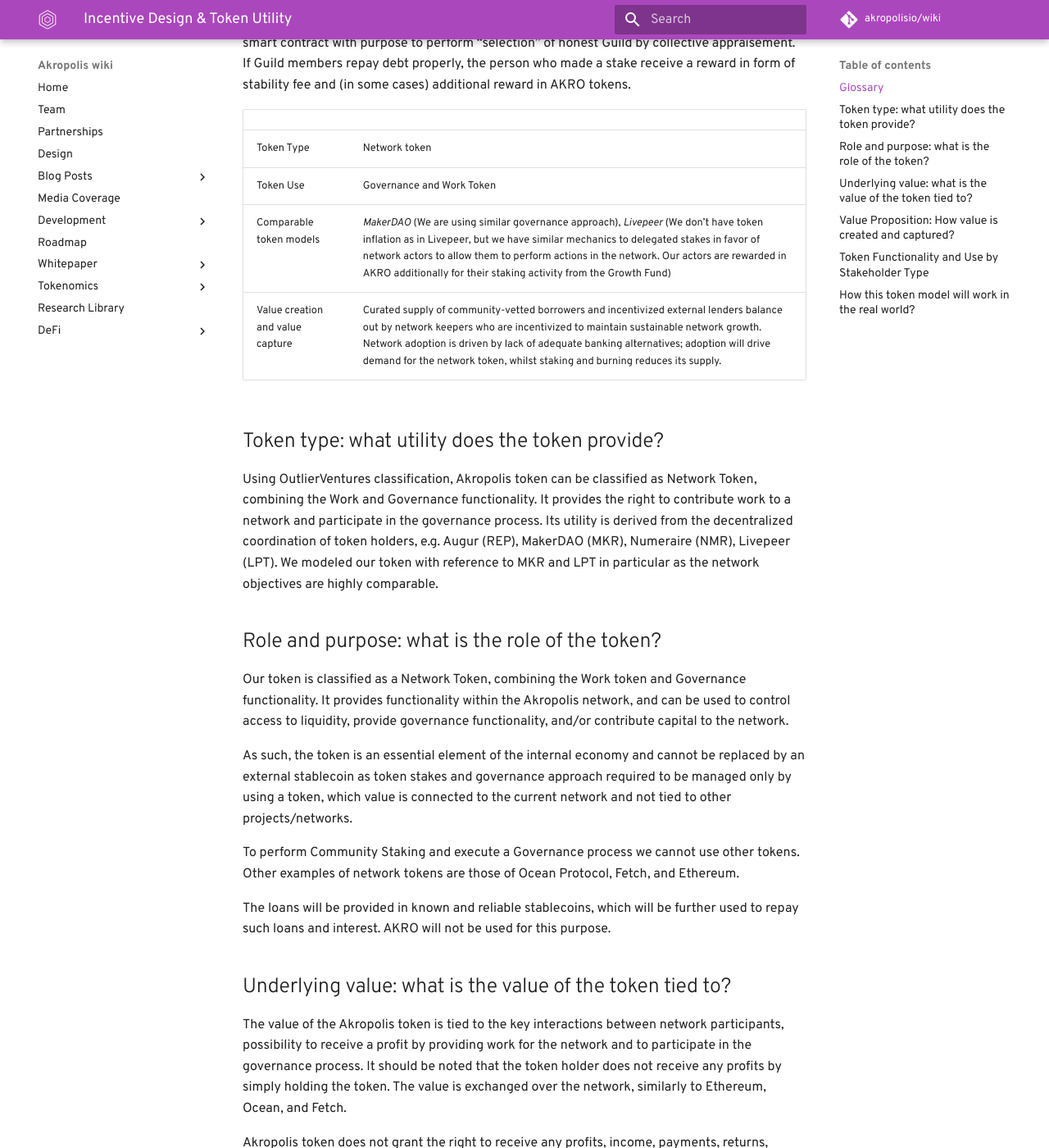
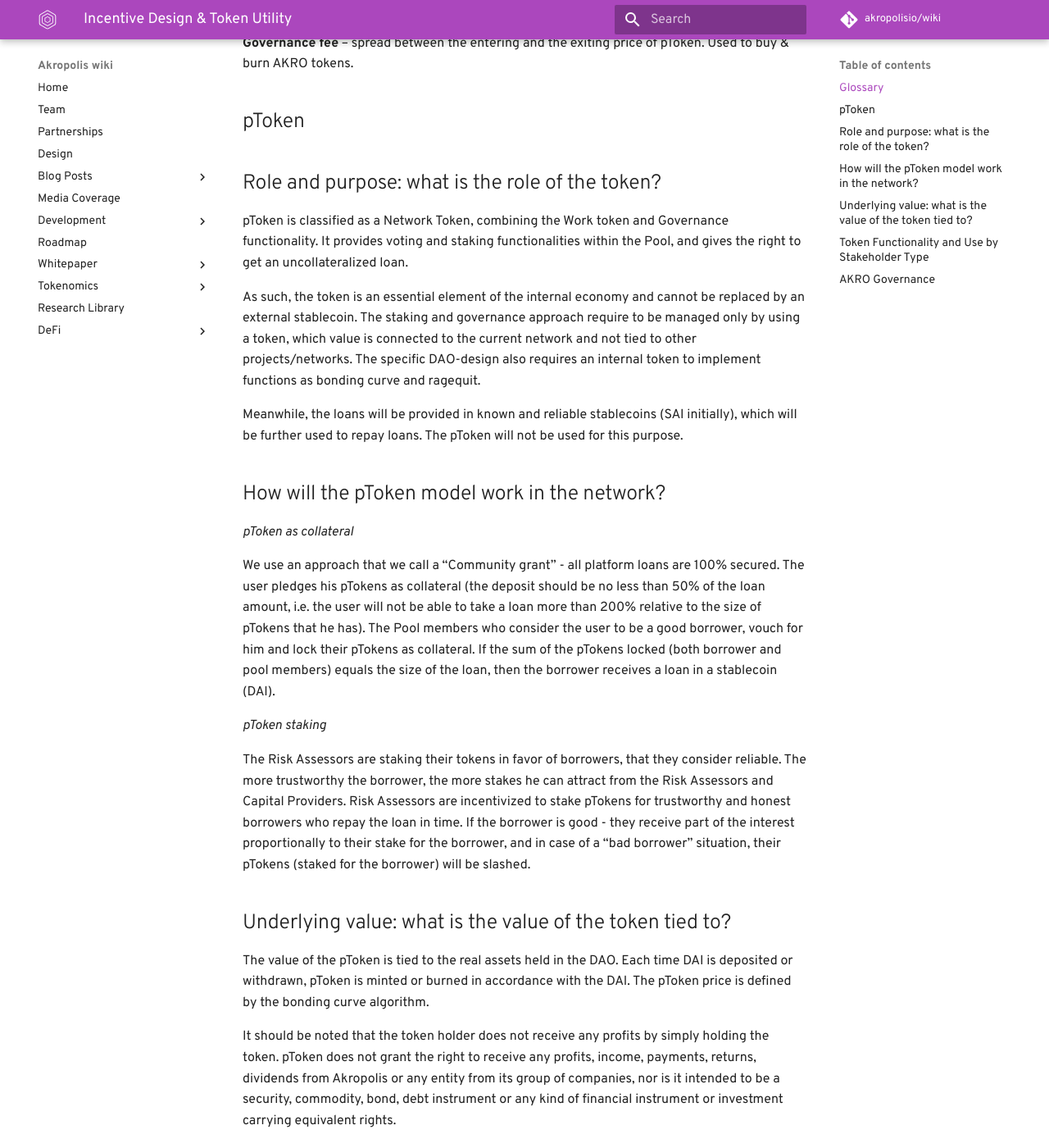
Before and after one commit to kaonone/wiki, an MkDocs documentation site: the page built from docs/tokenomics.md, in a window 1280 px wide and 1400 px high, scrolled down 510 px. Shown: the whole window at 82% size. Built offline with MkDocs 1.6.1 and Material for MkDocs 9.7.7, drawn with Linux system fonts in a browser that asks for light colours; some web fonts are replaced; comment, search, counter and statistics services are not loaded; old or Windows-style settings are respelled for this version of MkDocs; some of the changed text lies outside the part shown.

Commit message:
Update tokenomics.md

```diff
--- a/docs/tokenomics.md
+++ b/docs/tokenomics.md
@@ -1,88 +1,64 @@
 # Incentive Design & Token Utility
-
 
 ## Glossary
 
+**pToken**  –  ERC20 token of the Akropolis DAO. Gives the right to vote on decisions inside the pool and get access to an uncollateralized loan.
 
-**Stability fee** - a reward for Network Keepers for staking in favor of "honest" Guilds (which members repay debts properly). This reward is charged as part of the interest rate of a loan.
+**AKRO** – ERC20 token for system governance. Gives the right to vote for changes in the DAO parameters - interest rate, bonding curve parameters, loan collateralization ratio, etc..
+
+**Bonding curve** – mathematical formula defining the pToken price due to the pool liquidity and the number of issued pTokens.
+
+**Staking** – a process of placing and locking pTokens as a risk deposit to a special smart contract with the purpose to vouch for an honest borrower. If the borrower repays the debt properly, the person who staked for him receives a reward in the form of an interest fee. Tokens are unlocked as the borrower repays his debt, and in case he doesn’t - tokens are slashed (burned).
+
+**Governance fee** – spread between the entering and the exiting price of pToken. Used to buy & burn AKRO tokens.
+
+## pToken
+
+## Role and purpose: what is the role of the token?
+
+pToken is classified as a Network Token, combining the Work token and Governance functionality. It provides voting and staking functionalities within the Pool, and gives the right to get an uncollateralized loan.
+
+As such, the token is an essential element of the internal economy and cannot be replaced by an external stablecoin. The staking and governance approach require to be managed only by using a token, which value is connected to the current network and not tied to other projects/networks. The specific DAO-design also requires an internal token to implement functions as bonding curve and ragequit.
+
+Meanwhile, the loans will be provided in known and reliable stablecoins (SAI initially), which will be further used to repay loans. The pToken will not be used for this purpose.
+
+## How will the pToken model work in the network?
+
+*pToken as collateral*
+
+We use an approach that we call a “Community grant” - all platform loans are 100% secured. The user pledges his pTokens as collateral (the deposit should be no less than 50% of the loan amount, i.e. the user will not be able to take a loan more than 200% relative to the size of pTokens that he has). The Pool members who consider the user to be a good borrower, vouch for him and lock their pTokens as collateral. If the sum of the pTokens locked (both borrower and pool members) equals the size of the loan, then the borrower receives a loan in a stablecoin (DAI).
+
+*pToken staking*
+
+The Risk Assessors are staking their tokens in favor of borrowers, that they consider reliable. The more trustworthy the borrower, the more stakes he can attract from the Risk Assessors and Capital Providers. Risk Assessors are incentivized to stake pTokens for trustworthy and honest borrowers who repay the loan in time. If the borrower is good - they receive part of the interest proportionally to their stake for the borrower, and in case of a “bad borrower” situation, their pTokens (staked for the borrower) will be slashed.
+
+## Underlying value: what is the value of the token tied to?
+
+The value of the pToken is tied to the real assets held in the DAO. Each time DAI is deposited or withdrawn, pToken is minted or burned in accordance with the DAI. The pToken price is defined by the bonding curve algorithm.
+
+It should be noted that the token holder does not receive any profits by simply holding the token. pToken does not grant the right to receive any profits, income, payments, returns, dividends from Akropolis or any entity from its group of companies, nor is it intended to be a security, commodity, bond, debt instrument or any kind of financial instrument or investment carrying equivalent rights.
+
+## Token Functionality and Use by Stakeholder Type
+
+The token functionality and use is similar to the one used in the Nexus Mutual bonding curve and designed to ensure that all participants, acting in their own self-interests are motivated to (a) maximize the revenue captured through and by the network; and (b) maintain sustainable liquidity growth in the network. Please note that a party may combine roles for a greater impact within the network.
 
 
-**Penalty fee** - a penalty, applied in situation of default on debt of at least one Guild member to the stakes in her favor. It means, that all stakes are equally penalized for a certain percentage of tokens for every default even.
+|    	|      **Economic Objectives**      	|   **How does a token help?**	|
+|----------	|-------------	|---	|
+| Borrower 	|  <li>Have access to uncollateralized loans; <li>Have a regular availability to take a loan;|  <li>The token issued equivalently to the amount of DAI allows you to make a request for an unsecured loan in the pool and collateralize a loan. The user can get a 200% loan of the amount of pToken available. <li>Also, high liquidity in the pool formed by depositing funds, using a token, attracting users according to the bonding curve-  implies the constant presence of a “living” asset available for a loan. Thus, the user has access to an unsecured loan.  |
+| Capital Provider 	|  <li>To grant loans with the best risk/profit ratio  |  <li>Providing capital in pToken, the provider can stake for the requests of the borrowers, receiving a percentage of interest.  |
+|  Risk Assessor  |  <li>Get rewarded for the correct risk assessment and tokens staking  |  <li>pToken allows you to delegate the management of tokens of other users to a risk assessor. Upon successful risk management, the assessor receives his set percentage of interest for staking.  |
 
 
-**Infra-network interest rate** - the maximum value of interest rate magnitude that can be applied to a loan.
+## AKRO Governance
 
+Our management system is similar in its principles to the MakerDAO governance.
+By purchasing and staking AKRO tokens, the user can:
 
-**Governance fee** - the percentage of a debt, that is required to be paid in AKRO tokens which are burned after that. Similar to MKR in MakerDAO.
+●	Participate in the system governance - vote for changes in bonding curve parameters, collateralization level, buyback parameters, etc. It can be only done only by AKRO holders (and not pTokens holders) to prevent pool members from abusing their power (e.g. entering the pool, change bonding curve and make the pTokens too expensive to enter the pool for future members).
 
-
-**Staking**  - a process of placing AKRO tokens as a risky deposit (or skin in the game) to special smart contract with purpose to perform “selection” of honest Guild by collective appraisement. If Guild members repay debt properly, the person who made a stake receive a reward in form of stability fee and (in some cases) additional reward in AKRO tokens.
+●	Buyback & Burn - there is a spread between enter and exit price of the pToken, which forms pool earnings (formula in [Bonding curve mechanics]). It is used for AKRO tokens buyback from the market and burn it.
 
 
 
-|   	|          	|
-|----------	|-------------	|
-| Token Type   	|     Network token      	|
-| Token Use 	|  Governance and Work Token 	|
-| Comparable token models 	|    *MakerDAO* (We are using similar governance approach), *Livepeer* (We don’t have token inflation as in Livepeer, but we have similar mechanics to delegated stakes in favor of network actors to allow them to perform actions in the network. Our actors are rewarded in AKRO additionally for their staking activity from the Growth Fund)   	|
-| Value creation and value capture	| Curated supply of community-vetted borrowers and incentivized external lenders balance out by network keepers who are incentivized to maintain sustainable network growth. Network adoption is driven by lack of adequate banking alternatives; adoption will drive demand for the network token, whilst staking and burning reduces its supply. 	|
-
-
-
-## Token type: what utility does the token provide?
-Using OutlierVentures classification, Akropolis token can be classified as Network Token, combining the Work and Governance functionality. It provides the right to contribute work to a network and participate in the governance process. Its utility is derived from the decentralized coordination of token holders, e.g. Augur (REP), MakerDAO (MKR), Numeraire (NMR), Livepeer (LPT). We modeled our token with reference to MKR and LPT in particular as the network objectives are highly comparable.
-
-
-## Role and purpose: what is the role of the token?
-Our token is classified as a Network Token, combining the Work token and Governance functionality. It provides functionality within the Akropolis network, and can be used to control access to liquidity, provide governance functionality, and/or contribute capital to the network.
-
-As such, the token is an essential element of the internal economy and cannot be replaced by an external stablecoin as token stakes and governance approach required to be managed only by using a token, which value is connected to the current network and not tied to other projects/networks.
-
-To perform Community Staking and execute a Governance process we cannot use other tokens. Other examples of network tokens are those of Ocean Protocol, Fetch, and Ethereum.
-
-The loans will be provided in known and reliable stablecoins, which will be further used to repay such loans and interest. AKRO will not be used for this purpose.
-
-
-## Underlying value: what is the value of the token tied to?
-The value of the Akropolis token is tied to the key interactions between network participants, possibility to receive a profit by providing work for the network and to participate in the governance process. It should be noted that the token holder does not receive any profits by simply holding the token. The value is exchanged over the network, similarly to Ethereum, Ocean, and Fetch.
-
-Akropolis token does not grant the right to receive any profits, income, payments, returns, dividends from Akropolis or any entity from its group of companies, nor is it intended to be a security, commodity, bond, debt instrument or any kind of financial instrument or investment carrying equivalent rights.
-
-
-## Value Proposition: How value is created and captured?
-The network’s raison-d’etre is to create value for its participants where none existed before and to either (a) meet a current need, or  (b) enable a novel prior inconceivable or impossible value-accretive functionality.  Our value proposition addresses existing challenges to growth and scalability of AFOs and offers novel ways of interaction, governance and value exchange. Thus, the Network’s benefits to users and tokenholders are:
-
-* Substantial cost reduction, ease of set-up and low cost of maintenance;
-
-* Reduction of perceived and real transactional risks;
-
-* Network growth in terms of volume of transactions parsed through it and number of users;
-
-* Scalability across geographies.
-
-
-## Token Functionality and Use by Stakeholder Type
-Token functionality and use is modeled using Livepeer and MakerDAO frameworks and is designed to ensure that all participants, acting in their own self-interests are motivated to (a) maximize the value captured through and by the network; and (b) maintain sustainable network growth. Please note that a party may combine roles for a greater impact within the network.
-
-
-|    	|      **Economic Objectives**      	|   **How does a token help them achieve it?**	|
-|----------	|-------------	|---	|
-| AFO (Borrowers and their associations (Guilds) 	|  <li>Secure access to well-priced easily available credit <li>Maximize availability of credit and minimize its price <li>Maximize duration/term of the credit lines	|   <li>**Referral incentives**: Incentivised to grow the network through referring other AFOs (or encouraging other AFOs to be moved/set up on our network), as the greater the volume of successfully repaid credit, the greater the reputational value of the system and the lower the cost of credit; <li>Ability to attract a greater volume of credit in proportional to the overall volume of value captured by the system, which is maximized through growth in a number of AFOs and in their own size. This is important as fractional-reserve banking approach is not available or applicable to non-bank AFOs. <li>The above increases the volume of staken tokens, thus reducing the token circulating supply |
-| Network Keepers 	|    <li>Profit-seeking agents rewarded for correct risk assessment by receiving a network stability fee <li>Maximize stability fee <li>Earn additional rewards in tokens from Growth Fund  if possible |   <li>Staking and governance function is enabled by holding the token which provides both an incentive and a skin in the game to facilitate sustainable network growth. <li>Network keepers act as underwriters of the Guilds (associations of AFOs) default risk. They are being rewarded for correct default risk prediction through a % of the Capital Provider income in respect of that Guild and in some cases - additional rewards (AKRO tokens from Growth Fund) <li>Their stake is partially burnt if the Guild member defaults on debt <li>Incentivized to create a public, data-rich rep or credit scoring system to maximize their return, which can only be done through network growth	|
-| Capital Providers (Lender) 	| <li>To grant a loans with the best risk/profit ratio <li>To be protected from AFO’s fraud and defaults on debts by network mechanisms	|  <li>The token staking approach creates a collective scoring system that helps Capital Providers to make correct decisions and decreases credit risk <li>The governance approach allows Capital Providers to affect the network variables, that are decisive to their profit (such as stability fee and intra-network rate(analogous to the well-known LIBOR) |
-
-
-## How this token model will work in the real world?
-
-*AKRO staking (the Community trust mechanism)*
-
-
-The Network Keepers are staking their tokens in favor of Guilds, that are appraised as reliable by them. This appraisement can be based both on on-chain and off-chain data. Guild is an association of AFOs, that has own governance and policy. The aim of the Guild is to select trustworthy and reliable members, and as more reputable is Guild, the more stakes (and as a consequence - the capital) it can attract from the Network Keepers and Capital Providers, respectively. The Guilds in our view are close to a Chamber of Commerce or in some cases a Self-Regulated Organizations, that both have a historical approval of success and now are widely used in countries such as Switzerland and Germany.
-
-As access to liquidity, granted by Capital Providers, requires the stake in favor of a Guild, the Guild is interested to select only trustworthy and honest AFO for membership from one side and has the incentive to force debt repayment by members from other. By applying these mechanics in the network, the Capital Providers have a decreased credit risk and protected from the frauds and dishonest behavior of AFOs combined with good profitability, what leads to their interest to provide more liquidity and grow the network. Network Keepers are incentivized to make as best underwriting as possible to earn stability fee and (in some cases) the additional AKRO tokens.
-
-*The Governance mechanic*
-
-All network actors holding tokens can participate in the governance process. The governance includes the voting for establishment values of critical ecosystem variables such as stability fee, governance fee and infra-network rate (a max interest rate applied to loans in the network). Such governance mechanic helps to balance the interests of all actors and provide decentralized determination of crucial parameters, that obviously cannot be established in the centralized mode.
-
 <br/><br/>
```
